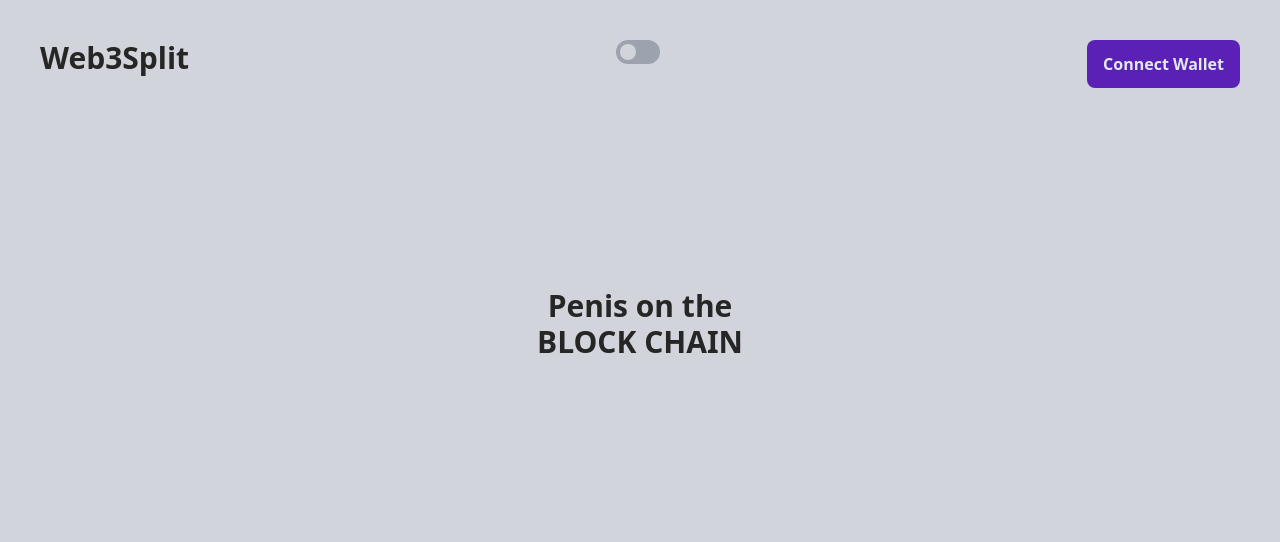
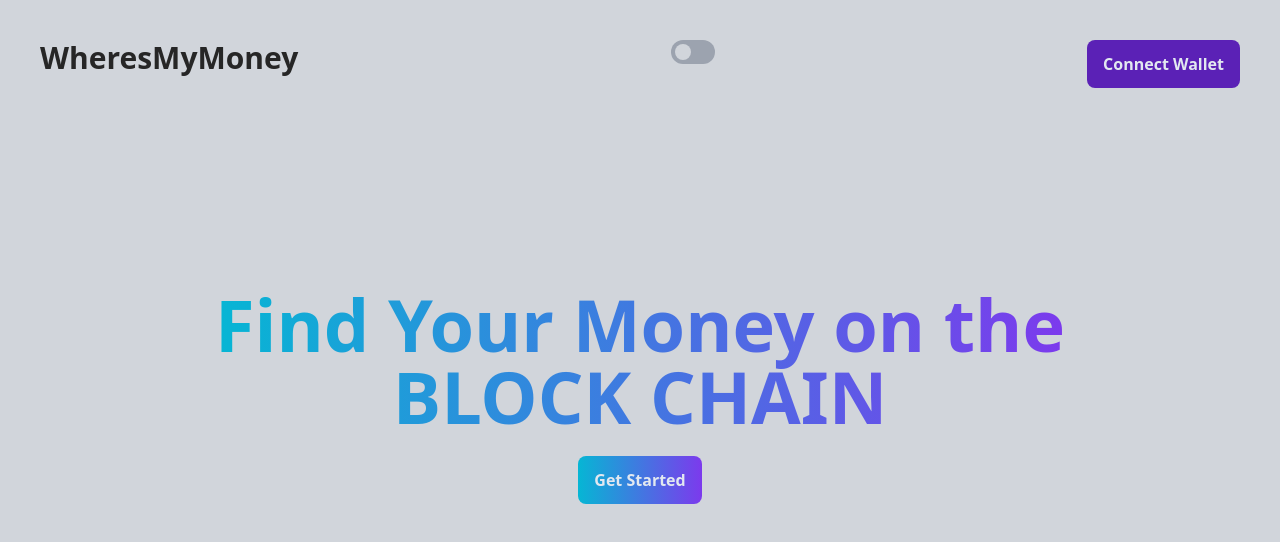
Before and after one commit to yanchenm/split, a Next.js app in the folder frontend/: page / in a window 1280 px wide. Shown: the top 542 px of the page. Built offline with nearby package versions, Linux system fonts and the light colour scheme.

Commit message:
Landing Page updates

```diff
--- a/frontend/components/UI/Button.tsx
+++ b/frontend/components/UI/Button.tsx
@@ -3,13 +3,19 @@ import React, { ButtonHTMLAttributes } from 'react';
 type ButtonProps = {
   children: React.ReactNode;
   clickHandler: () => void;
+  classNames: string;
 };
 
-const Button: React.FC<ButtonProps & ButtonHTMLAttributes<HTMLButtonElement>> = ({ children, clickHandler }) => {
+const Button: React.FC<ButtonProps & ButtonHTMLAttributes<HTMLButtonElement>> = ({
+  children,
+  clickHandler,
+  classNames,
+}) => {
   return (
     <button
       onClick={clickHandler}
-      className="bg-violet-800 hover:bg-blue-500 text-slate-200 font-semibold hover:text-white py-3 px-4 hover:border-transparent rounded-lg"
+      // className="bg-violet-800 hover:bg-blue-500 text-slate-200 font-semibold hover:text-white py-3 px-4 hover:border-transparent rounded-lg"
+      className={`${classNames} text-slate-200 font-semibold hover:text-white py-3 px-4 hover:border-transparent rounded-lg`}
     >
       {children}
     </button>
--- a/frontend/pages/index.tsx
+++ b/frontend/pages/index.tsx
@@ -25,7 +25,12 @@ const Home: NextPage<PageProps> = ({ ...props }) => {
                   <p className="text-neutral-800 dark:text-slate-300 text-xl font-semibold ">
                     {consumerProps.account?.substring(0, 6) + '...' + consumerProps.account?.substring(38)}
                   </p>
-                  <Button clickHandler={() => router.push({ pathname: '/app' })}>Launch App</Button>
+                  <Button
+                    classNames={'bg-violet-800 hover:bg-blue-500'}
+                    clickHandler={() => router.push({ pathname: '/app' })}
+                  >
+                    Launch App
+                  </Button>
                 </div>
               );
             } else if (consumerProps && consumerProps.account && consumerProps.isConnected) {
@@ -39,21 +44,31 @@ const Home: NextPage<PageProps> = ({ ...props }) => {
                 <p className="text-neutral-800 dark:text-slate-300 text-xl font-semibold">Network disconnected...</p>
               );
             } else {
-              buttonArea = <Button clickHandler={web3Connect}>Connect Wallet</Button>;
+              buttonArea = (
+                <Button classNames={'bg-violet-800 hover:bg-blue-500'} clickHandler={web3Connect}>
+                  Connect Wallet
+                </Button>
+              );
             }
 
             return (
               <div className={`${darkmodeProps?.isDarkmode ? 'dark' : ''}`}>
                 <div className="bg-gray-300 dark:bg-slate-800 h-screen">
                   <div className="flex justify-between p-10">
-                    <h1 className="text-neutral-800 dark:text-slate-300 text-3xl font-bold">Web3Split</h1>
+                    <h1 className="text-neutral-800 dark:text-slate-300 text-3xl font-bold">WheresMyMoney</h1>
                     <ToggleButton toggleState={darkmodeProps.isDarkmode} toggleHandler={darkmodeProps.toggleDarkmode} />
                     {buttonArea}
                   </div>
                   <div className="flex flex-col h-40 justify-between items-center mt-40">
-                    <h1 className="text-neutral-800 dark:text-slate-300 text-3xl font-bold text-center">
-                      Penis on the <br /> BLOCK CHAIN
+                    <h1 className="font-bold text-7xl text-transparent text-center bg-clip-text bg-gradient-to-r from-cyan-500 to-violet-600">
+                      Find Your Money on the <br /> BLOCK CHAIN
                     </h1>
+                    <Button
+                      classNames={'bg-gradient-to-r from-cyan-500 to-violet-600 margin-top mt-6'}
+                      clickHandler={web3Connect}
+                    >
+                      Get Started
+                    </Button>
                   </div>
                 </div>
               </div>
```
